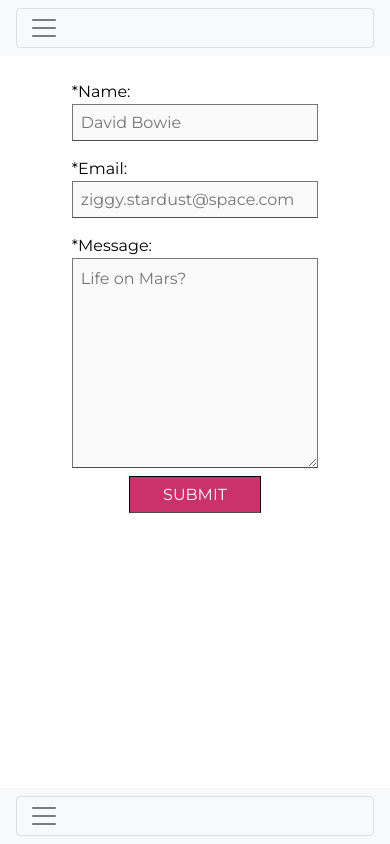
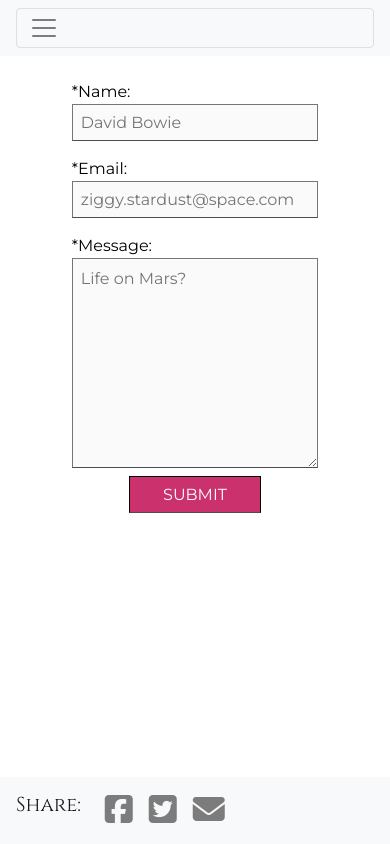
Before and after one commit to Headieh/portfolio, a website: page contact.html in a window 390 px wide. Drawn offline with nearby package versions, Linux system fonts and the light colour scheme.

Commit message:
footer contact

```diff
--- a/contact.html
+++ b/contact.html
@@ -60,16 +60,9 @@
   </div>
 
   <footer>
-    <nav class="navbar navbar-expand-lg navbar-light bg-light">
-      <!-- sticky-bottom-->
-      <button class="navbar-toggler" type="button" data-toggle="collapse" data-target="#footerNavbarNavDropdown" aria-controls="navbarNavDropdown" aria-expanded="false" aria-label="Toggle navigation">
-        <span class="navbar-toggler-icon"></span>
-      </button>
-      <div class="collapse navbar-collapse" id="footerNavbarNavDropdown">
-        <div class="navbar-header">
+    <nav class="navbar navbar-expand navbar-light bg-light">
+      <ul class="navbar-nav">
         <a class="navbar-brand" href="#">Share:</a>
-        </div>
-        <ul class="navbar-nav">
         <li class="nav-item">
           <!--https://developers.facebook.com/docs/sharing/web-->
           <a target="_blank" data-toggle="tooltip" title="Share on Facebook" class="nav-link" href="http://www.facebook.com/dialog/share?app_id=670822760024262&href=https://hngodwin.com&display=popup" target="_blank">
@@ -87,7 +80,6 @@
           </a>
         </li>
       </ul>
-     </div>
     </nav>
   </footer>
 
```
Lines whose indentation alone changed are shown as unchanged.
